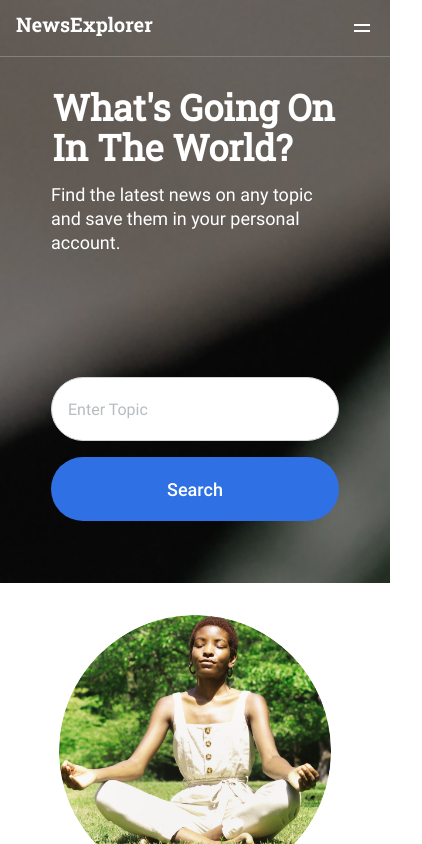
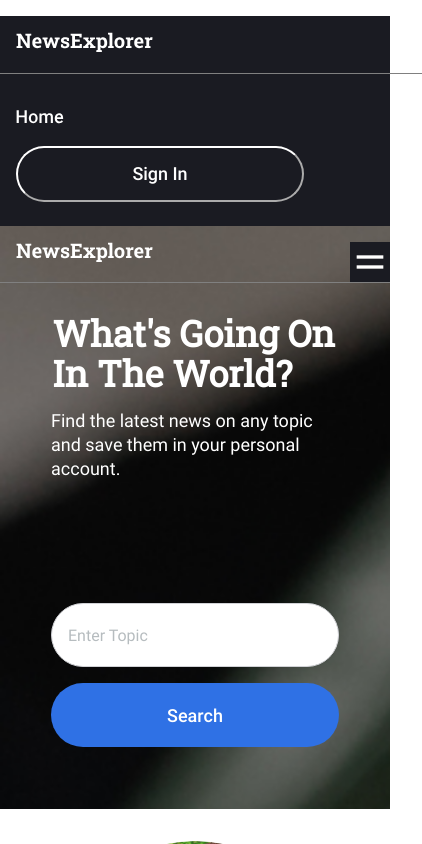
Before and after one commit to MrSurge87/Final_Project-Frontend, a React (Create React App) app: page / in a window 390 px wide. Both pictures are taken after a click on the picture 362 px from the left and 28 px from the top of the page. Shown: the top 844 px of the page, 422 px wide, since content can reach past the window. Built offline with nearby package versions, Linux system fonts and the light colour scheme.

Commit message:
fix: updated mobile menu to show up onClick event

```diff
--- a/src/components/App/App.js
+++ b/src/components/App/App.js
@@ -50,6 +50,7 @@ function App() {
   const [currentUser, setCurrentUser] = useState({});
   const [currentPage, setCurrentPage] = useState({});
   const [savedArticles, setSavedArticles] = useState([]);
+  const [isMobileMenuOpen, setMobileMenuOpen] = useState(false);
   const location = useLocation();
   const navigate = useNavigate("");
 
@@ -74,7 +75,7 @@ function App() {
   };
 
   const handleOpenMobileMenu = () => {
-    setActiveModal("MobileMenu");
+    setMobileMenuOpen(prevState => !prevState);
   };
 
 
@@ -268,7 +269,19 @@ function App() {
                   <div className="App">
                     <div className="Search">
                       <>
-
+                      {isMobileMenuOpen && (
+                      <MobileMenu
+                        isOpen={isMobileMenuOpen}
+                        onClose={handleCloseModal}
+                        handleOpenMobileMenu={handleOpenMobileMenu}
+                        signUpUser={signUpUser}
+                        onSubmit={handleOpenSignInModal}
+                        signInUser={signInUser}
+                        openSignInModal={handleOpenSignInModal}
+                        openSignUpModal={handleOpenSignUpModal}
+                        onSignIn={handleOpenSignInModal}
+                      />
+                    )}
                       <Header
                         onSignIn={handleOpenSignInModal}
                         onSignUp={handleOpenSignUpModal}
@@ -340,19 +353,7 @@ function App() {
                       />
                     )}
 
-                    {activeModal === "MobileMenu" && (
-                      <MobileMenu
-                        isOpen={activeModal === "MobileMenu"}
-                        onClose={handleCloseModal}
-                        handleOpenMobileMenu={handleOpenMobileMenu}
-                        signUpUser={signUpUser}
-                        onSubmit={handleOpenSignInModal}
-                        signInUser={signInUser}
-                        openSignInModal={handleOpenSignInModal}
-                        openSignUpModal={handleOpenSignUpModal}
-                        onSignIn={handleOpenSignInModal}
-                      />
-                    )}
+
 
                     <SuccessModal
                       isOpen={activeModal === "successModal"}
--- a/src/components/Header/Header.js
+++ b/src/components/Header/Header.js
@@ -218,7 +218,7 @@ const Header = ({ onSignIn, signedIn, onSignOut, handleOpenMobileMenu }) => {
           <nav>
             <div className="mobile__header">
               <div className="mobile__menu">
-                <img src={MobileMenuWhite} onClick={handleOpenMobileMenu} />
+                <img src={MobileMenuWhite} onClick={handleOpenMobileMenu} alt="Mobile Menu" />
               </div>
             </div>
           </nav>
--- a/src/components/MobileMenu/MobileMenu.css
+++ b/src/components/MobileMenu/MobileMenu.css
@@ -1,10 +1,16 @@
+  .mobile__menu {
+    display: none;
+  }
+
   @media screen and (max-width: 720px) {
-  .mobile__menu {
-
+    .Search {
+      background-color: (0,0,0,0.5);
+    }
+    .mobile__menu {
     display: flex;
-    flex-wrap: wrap;
+    flex-direction: column;
     width:100%;
-
+    background-color: rgba(26,27,34,1);
   }
 
   .mobile__menu__header {
@@ -15,15 +21,15 @@
 
   .mobile__menu__list {
     list-style-type: none;
-    display: flex;
-    flex-wrap: wrap;
     padding: 0;
+    margin-left: 16px;
+    margin-bottom: 24px;
   }
 
   .mobile__menu__list__home__link {
     width: 288px;
     height: 56px;
-    margin: 0 auto 22px;
+
     font-family: "Roboto500";
     font-size: 18px;
     line-height: 56px;
--- a/src/components/MobileMenu/MobileMenu.js
+++ b/src/components/MobileMenu/MobileMenu.js
@@ -9,9 +9,9 @@ import ModalWithForm from "../ModalWithForm/ModalWithForm";
 import NewsExplorerWhite from "../../images/NewsExplorer-White.svg";
 import HomeWhite from "../../images/Home-White.svg";
 
-const MobileMenu = ({ onSignIn, onClose, signedIn }) => {
+const MobileMenu = ({ onSignIn, onClose, signedIn, isOpen }) => {
   return (
-   <header className="mobile__menu" name="MobileMenu" title="MobileMenu">
+   <header className={`mobile__menu ${isOpen ? "mobile__menu_open" : ""}`} name="MobileMenu" title="MobileMenu">
       <div className="mobile__menu__header">
       <NavLink to="/">
         <img src={NewsExplorerWhite} alt="News Explorer" />
```
